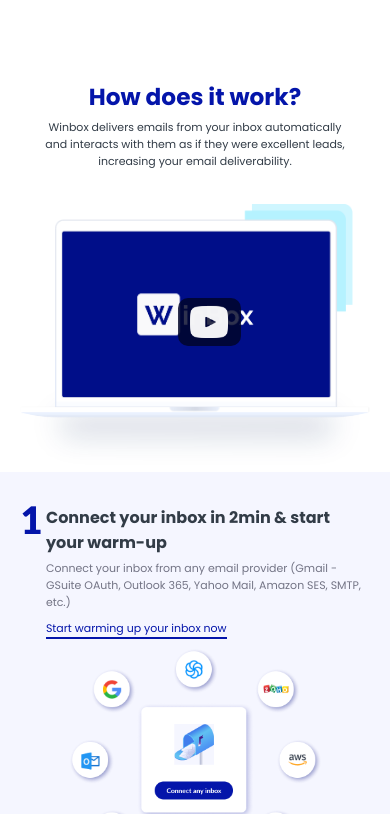
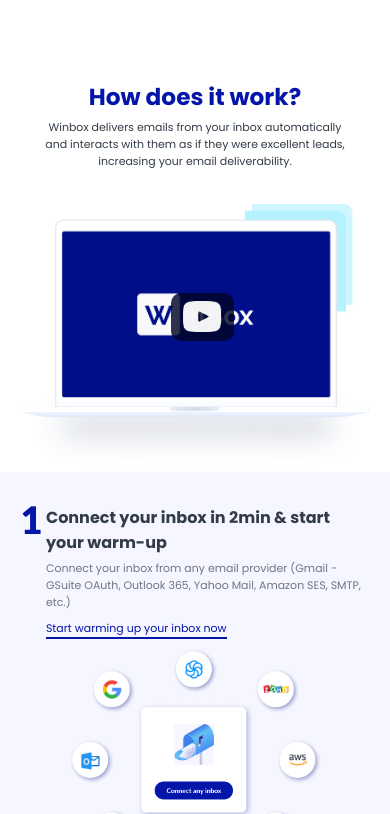
Before and after one commit to Mr-Nayra/WinboxHomepage, a React (Create React App) app: page /home in a window 390 px wide. Shown: the part 2213-3027 px from the top of the page. Built offline with nearby package versions, Linux system fonts and the light colour scheme.

Commit message:
Mobile responsove 13

```diff
--- a/src/components/Screens/Login/Working/Working.module.css
+++ b/src/components/Screens/Login/Working/Working.module.css
@@ -81,8 +81,8 @@
   }
 
   .videoPlayBtn {
-    left: calc(45%);
-    top: calc(35%);
+    left: calc(43%);
+    top: calc(33%);
     height: 18%;
     width: 18%;
   }
```
